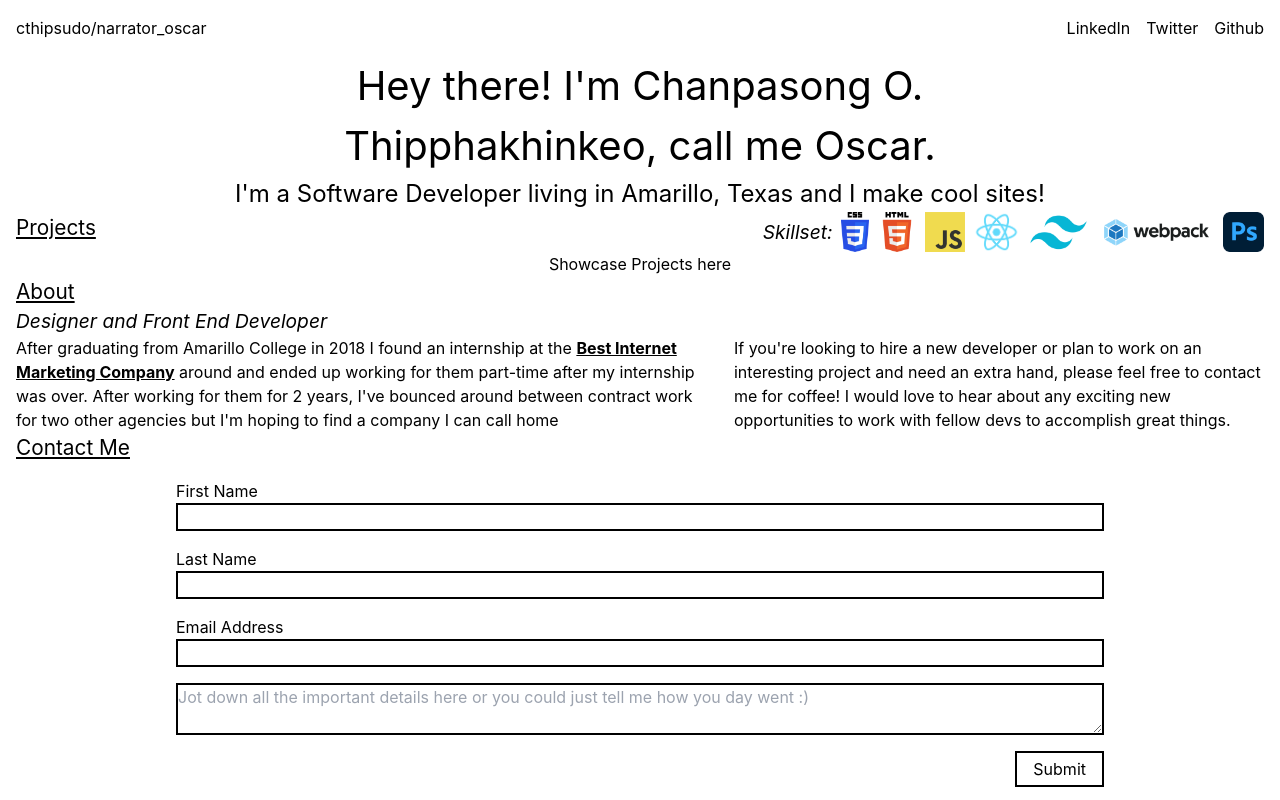
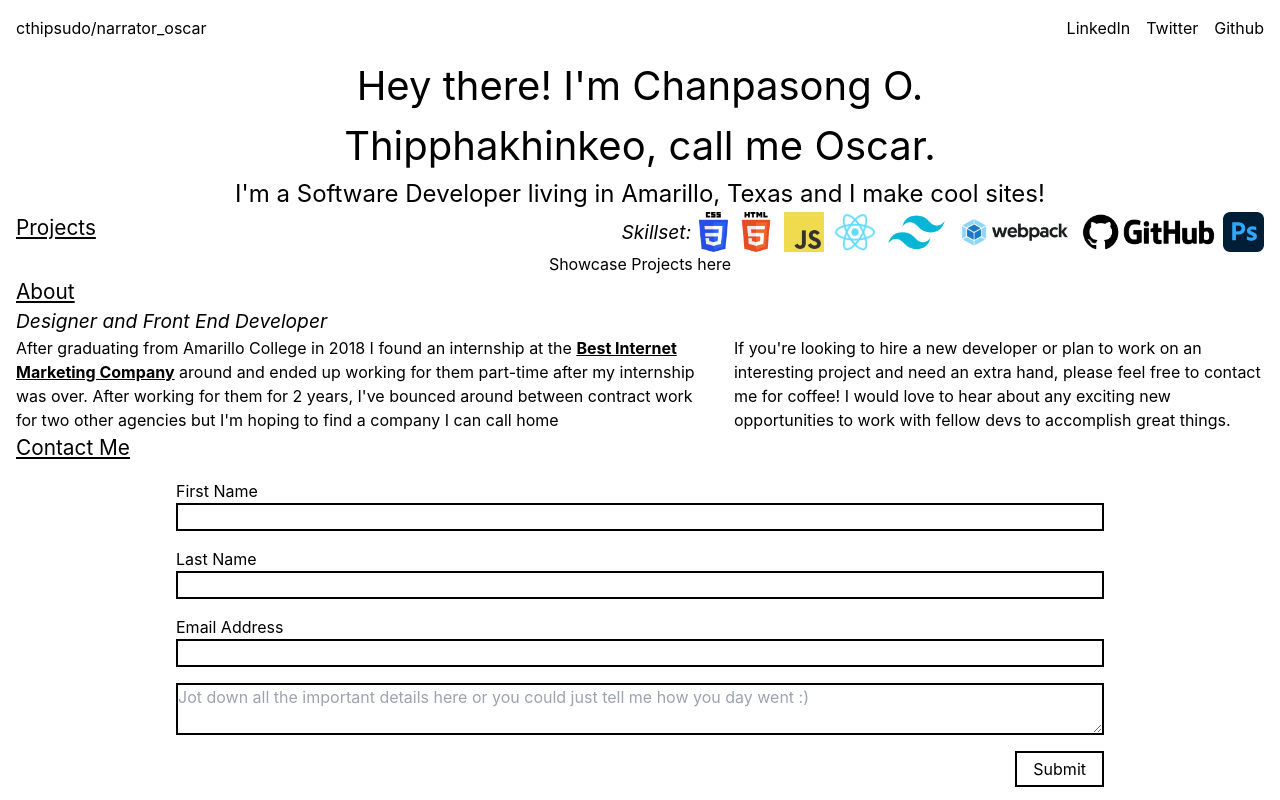
Before and after one commit to cthipsudo/portfolio-refresh, a React (Create React App) app: page / in a window 1280 px wide. Built offline with nearby package versions, Linux system fonts and the light colour scheme.

Commit message:
Added Github Logo

```diff
--- a/src/data/SkillSetIcons.js
+++ b/src/data/SkillSetIcons.js
@@ -24,6 +24,10 @@ const SkillSetIcons = [
     altText: 'webpack-logo'
   },
   {
+    fileName: 'github-icon.webp',
+    altText: 'github-logo'
+  },
+  {
     fileName: 'photoshop-icon.webp',
     altText: 'photoshop-logo'
   },
```
Also changed, not shown: src/images/github-icon.webp (added).
